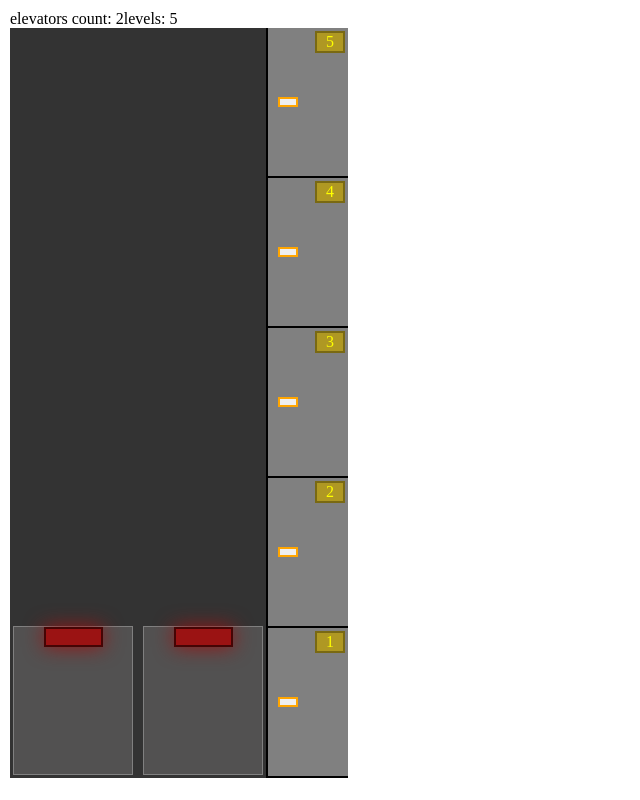
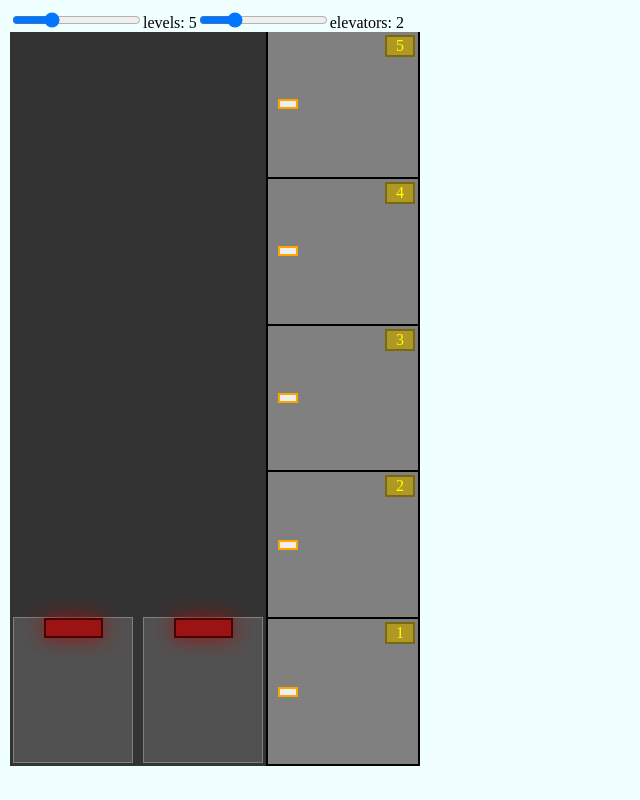
Before and after one commit to jackyapa6eu/true-conf-test, a Vue app: page / in a window 1280 px wide. Shown: the whole page, without its empty margins (0-640 px from the left). Built offline with nearby package versions, Linux system fonts and the light colour scheme.

Commit message:
styles, saving state and more...

```diff
--- a/package.json
+++ b/package.json
@@ -5,7 +5,8 @@
   "scripts": {
     "serve": "vue-cli-service serve",
     "build": "vue-cli-service build",
-    "lint": "vue-cli-service lint"
+    "lint": "vue-cli-service lint",
+    "deploy": "gh-pages -d build"
   },
   "dependencies": {
     "core-js": "^3.8.3",
@@ -18,7 +19,8 @@
     "@vue/cli-plugin-eslint": "~5.0.0",
     "@vue/cli-service": "~5.0.0",
     "eslint": "^7.32.0",
-    "eslint-plugin-vue": "^8.0.3"
+    "eslint-plugin-vue": "^8.0.3",
+    "gh-pages": "^4.0.0"
   },
   "eslintConfig": {
     "root": true,
--- a/src/App.vue
+++ b/src/App.vue
@@ -1,6 +1,8 @@
 <template>
-  <span>elevators count: {{ elevators.length }}</span>
-  <span>levels: {{ levels.length }}</span>
+  <input type="range" min="3" max="10" v-model.number="levelsCount" @change="handleSettingsChange">
+  <span>levels: {{ levelsCount }}</span>
+  <input type="range" min="1" max="5" v-model.number="elevatorsCount" @change="handleSettingsChange">
+  <span>elevators: {{ elevatorsCount }}</span>
   <div class="main-content">
     <div class="elevators">
       <ElevatorCab
@@ -25,7 +27,7 @@
 <script>
 import ElevatorCallButton from "@/components/ElevatorCallButton";
 import ElevatorCab from "@/components/ElevatorCab";
-import {buildingSettings, elevatorSettings} from "@/constants/constants";
+import {elevatorSettings} from "@/constants/constants";
 
 export default {
   name: 'App',
@@ -33,17 +35,34 @@ export default {
   data() {
     return {
       elevators: [],
-      levels: []
+      levels: [],
+      levelsCount: 5,
+      elevatorsCount: 2
     }
   },
   mounted() {
-    this.elevators = this.createElevators(buildingSettings.elevatorsNumber);
-    this.levels = this.createLevels(buildingSettings.floorsNumber);
+    const elevators = JSON.parse(localStorage.getItem('elevators'));
+    const levels = JSON.parse(localStorage.getItem('levels'));
+    if (elevators && levels) {
+      this.elevators = elevators;
+      this.levels = levels;
+      this.levelsCount = levels.length;
+      this.elevatorsCount = elevators.length;
+      const restingElevators = this.elevators.filter(el => el.rest); // нашли "отдыхающие" лифты
+      restingElevators.forEach(el => this.finishRest(el, el.level)); // завершили их "отдых"
+
+      const movingElevators = this.elevators.filter(el => el.inMove);
+      movingElevators.forEach(el => this.moveElevator(el, el.tasks[0]));
+
+    } else {
+      this.elevators = this.createElevators(this.elevatorsCount);
+      this.levels = this.createLevels(this.levelsCount);
+      this.saveAppCondition();
+    }
   },
   methods: {
     handleBtnClick(destLevel) {
       const closestElevator = this.findElevator(destLevel);
-      console.log(closestElevator);
       if (closestElevator) {
         this.levels[destLevel].pressed = true;
         closestElevator.tasks.push(destLevel);
@@ -52,16 +71,18 @@ export default {
         }
       }
     },
-
+    handleSettingsChange() {
+      this.levels = this.createLevels(this.levelsCount);
+      this.elevators = this.createElevators(this.elevatorsCount);
+      this.saveAppCondition();
+    },
     findElevator(destLevel) {
       const freeElevators = this.elevators.filter(elev => elev.ready); // найдем все свободные лифты
       if (freeElevators.find(elev => elev.level === destLevel)) {
-        console.log('Лифт уже на этом этаже');
         return false
       } else if (freeElevators.length > 0) {
         return this.findClosestFreeElevator(freeElevators, destLevel);
       } else {
-        console.log('ИЩЕМ ПОДХОДЯЩИЙ ЛИФТ');
         const occupancyOfElevators = this.elevators.map((el) => {
           const tasks = el.tasks.slice(0);
           tasks.unshift(el.level);
@@ -103,31 +124,38 @@ export default {
         elevator.down = false;
         elevator.up = false;
         setTimeout(() => {
-          elevator.rest = false;
-          elevator.ready = true;
-          elevator.tasks.shift();
-          this.levels[destLvl].pressed = false;
-          if (elevator.tasks.length > 0) {
-            this.moveElevator(elevator, elevator.tasks[0]);
-          }
-
+          this.finishRest(elevator, destLvl);
+          this.saveAppCondition();
         }, elevatorSettings.restTime * 1000);
 
       } else if (elevator.level < destLvl) {
         elevator.level++;
         elevator.up = true;
         setTimeout(() => {
-          this.moveElevator(elevator, destLvl)
+          this.moveElevator(elevator, destLvl);
+          this.saveAppCondition();
         }, elevatorSettings.speed * 1000);
 
       } else if (elevator.level > destLvl) {
         elevator.level--;
         elevator.down = true;
         setTimeout(() => {
-          this.moveElevator(elevator, destLvl)
+          this.moveElevator(elevator, destLvl);
+          this.saveAppCondition();
         }, elevatorSettings.speed * 1000);
       }
+      this.saveAppCondition();
+    },
 
+    finishRest(elevator, destLvl) {
+      elevator.rest = false;
+      elevator.ready = true;
+      elevator.tasks.shift();
+      this.levels[destLvl].pressed = false;
+      if (elevator.tasks.length > 0) {
+        this.moveElevator(elevator, elevator.tasks[0]);
+      }
+      this.saveAppCondition();
     },
 
     createElevators(count) {
@@ -156,6 +184,11 @@ export default {
         });
       }
       return resultArr
+    },
+
+    saveAppCondition() {
+      localStorage.setItem('elevators', JSON.stringify(this.elevators));
+      localStorage.setItem('levels', JSON.stringify(this.levels));
     }
   },
 
@@ -173,6 +206,7 @@ export default {
 <style>
   body {
     margin: 10px;
+    background: azure;
   }
   .main-content {
     display: flex;
@@ -181,7 +215,7 @@ export default {
     display: flex;
     align-items: flex-end;
     justify-content: space-between;
-    min-height: 93vh;
+    min-height: 91vh;
     border-right: solid 2px black;
     background: #333333;
     padding: 3px;
@@ -190,11 +224,12 @@ export default {
     display: flex;
     flex-direction: column-reverse;
     justify-content: space-around;
+    border-right: 2px solid black;
   }
   .floor {
     position: relative;
     background: gray;
-    width: 80px;
+    width: 150px;
     display: flex;
     align-items: center;
     box-sizing: border-box;
--- a/src/components/ElevatorCab.vue
+++ b/src/components/ElevatorCab.vue
@@ -13,11 +13,11 @@
         v-if="data.inMove"
         class="elevator-cab__direction"
         src="../../images/elevator-cab__arrow.png"
+        alt="direction icon"
         v-bind:class="{ 'elevator-cab__direction_up': data.up }"
       />
       <span v-if="data.inMove" class="elevator-cab__destination">{{ data.tasks[0] + 1 }}</span>
     </div>
-
   </div>
 </template>
 
@@ -80,6 +80,8 @@ export default {
     width: 50%;
     height: 20px;
     background: #9b1313;
+    color: black;
+    font-weight: bold;
     box-shadow: 0 0 20px #9b1313;
     border: solid 2px #450505;
     box-sizing: border-box;
--- a/src/constants/constants.js
+++ b/src/constants/constants.js
@@ -2,8 +2,3 @@ export const elevatorSettings = {
   speed: 1,  // Скорость лифта в секундах (время прохождение одного этажа).
   restTime: 3, // Время "отдыха" лифт при достижении нужного этажа
 }
-
-export const buildingSettings = {
-  elevatorsNumber: 2,
-  floorsNumber: 5
-}
```
Also changed, not shown: 2 other files (tests, documents, lock files or other folders).
